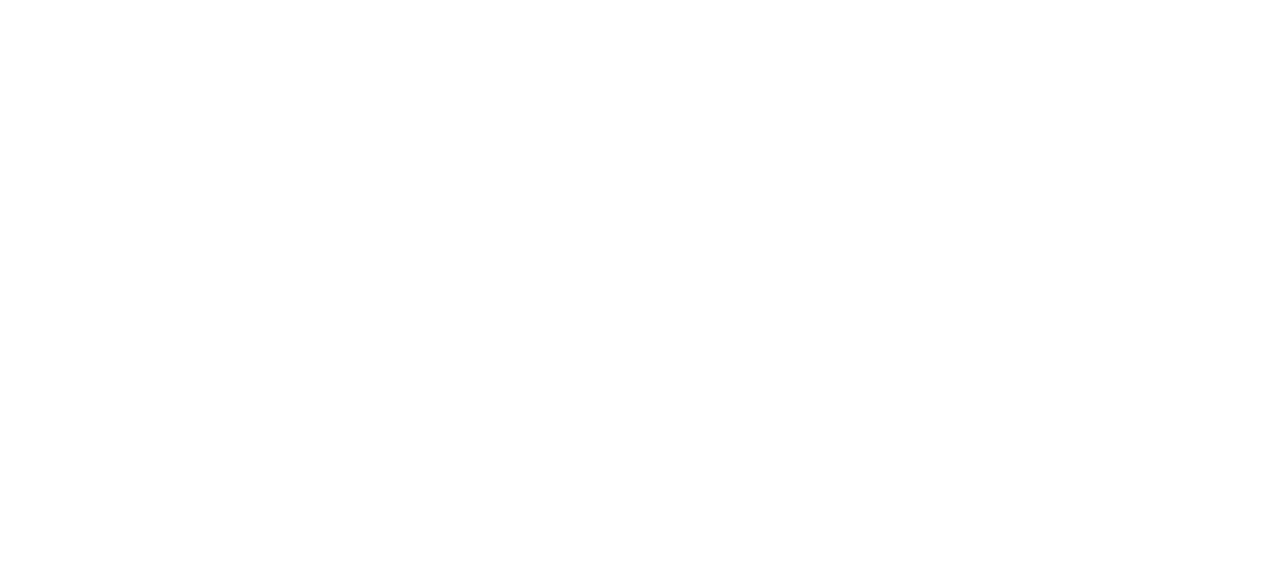
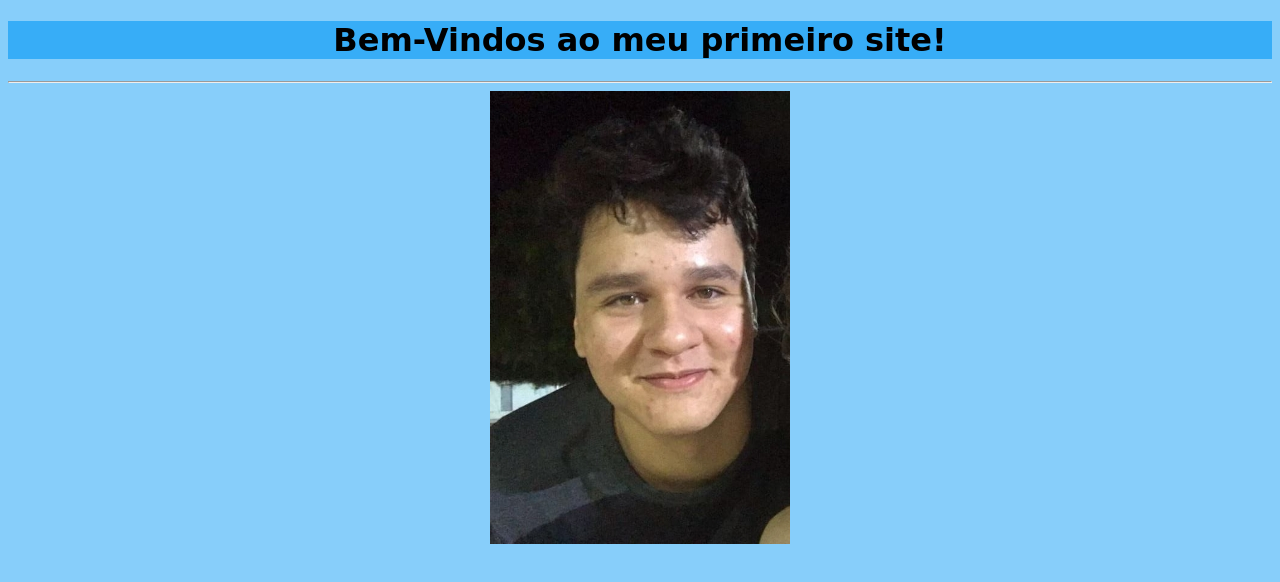
Before and after one commit to zAlphazz/Sobre-Mim-Matheus-Antony, a plain HTML site: page Site/index.html in a window 1280 px wide. Drawn offline with Linux system fonts and the light colour scheme.

Commit message:
Adicionei minha foto e fiz algumas mudanças

```diff
--- a/Site/index.html
+++ b/Site/index.html
@@ -6,8 +6,40 @@
     <meta name="viewport" content="width=device-width, initial-scale=1.0">
     <link rel="shortcut icon" href="imagens/favicon.ico" type="image/x-icon">
     <title>Sobre-Mim-MatheusAntony</title>
+
+
+<style>
+   /* * {height: 100%;}
+
+
+    background-image:linear-gradient ( blue,white); */
+     body{
+        background-color: lightskyblue;
+        font-family:cursive;
+}
+    h1
+{
+    text-align: center;
+    background-color: rgb(55, 173, 247);
+}
+
+   div#dov {
+    display: flex;
+    justify-content: center;
+   }
+
+</style>
+
+
+
 </head>
-<body><h1></h1>
-
+<body>
+    <div>
+        <h1>Bem-Vindos ao meu primeiro site!</h1>
+    </div>
+    <hr>
+    <div id="dov">
+    <img src="imagens/Matheus-300.jpeg" alt="Foto do pai, né">
+    </div>
 </body>
 </html>
```
Also changed, not shown: Site/imagens/Matheus-300.jpeg (added), Site/imagens/Matheus.jpeg (added).
